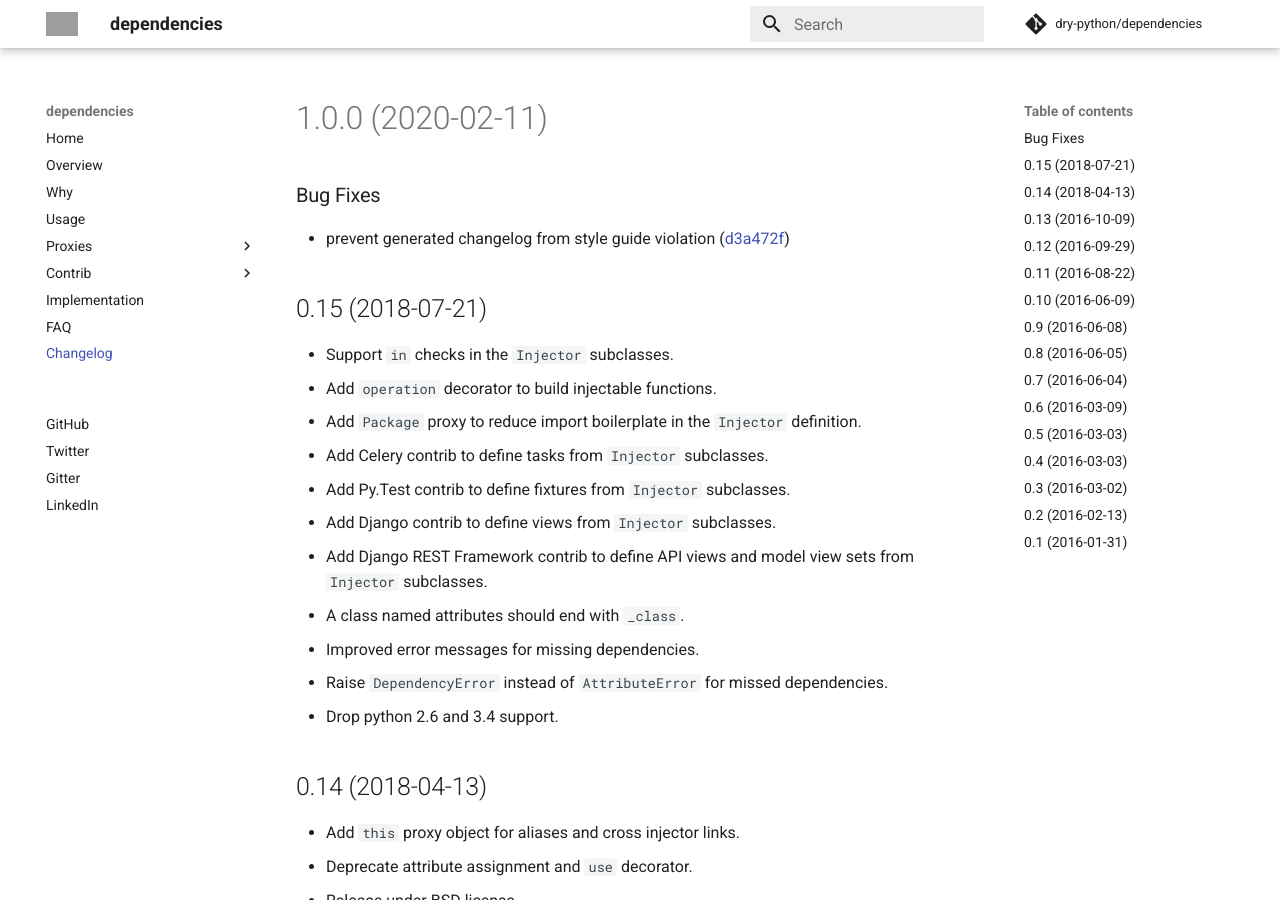
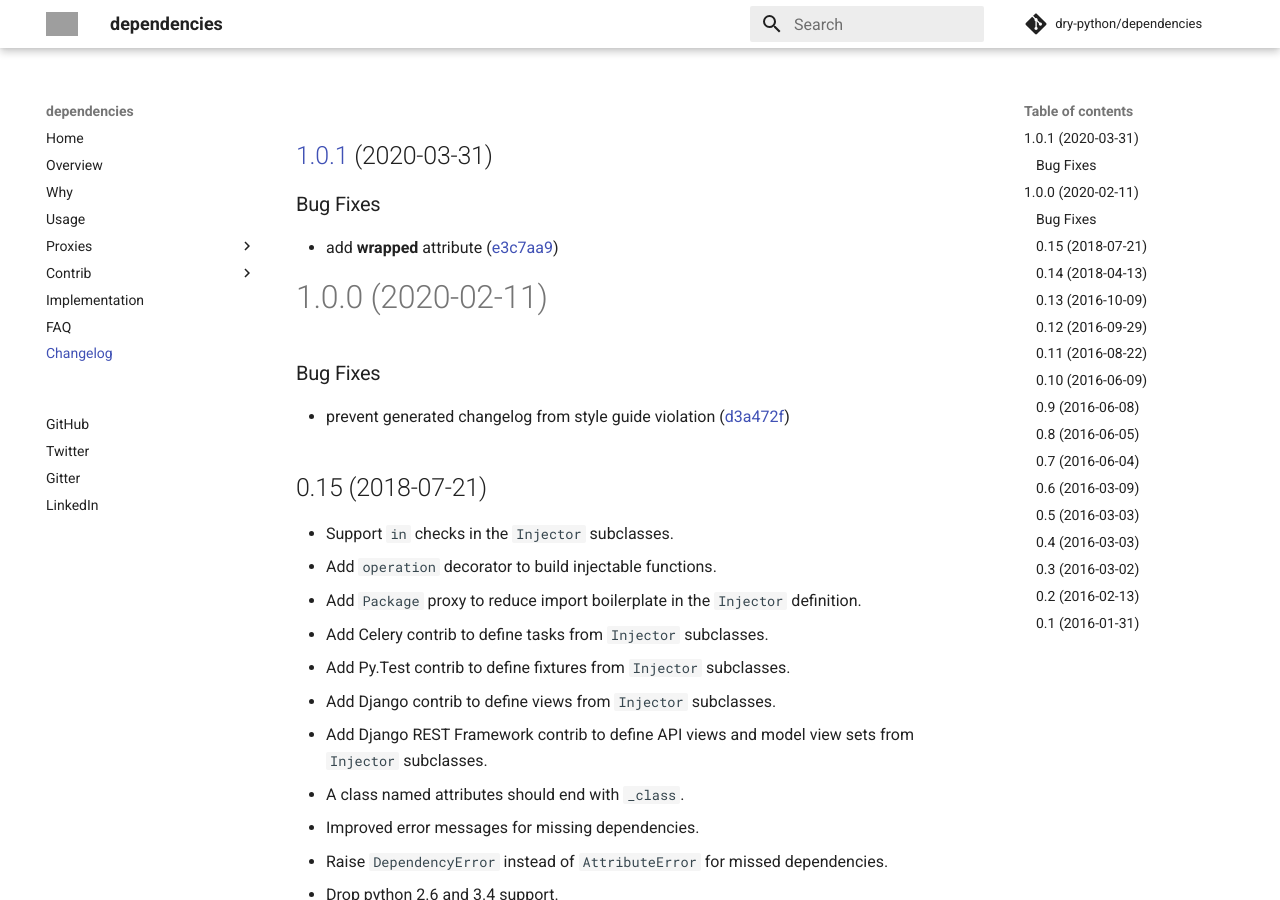
Before and after one commit to proofit404/dependencies, an MkDocs documentation site: the page built from docs/changelog.md, in a window 1280 px wide and 900 px high. Built offline with MkDocs 1.6.1 and Material for MkDocs 9.7.7, drawn with Linux system fonts in a browser that asks for light colours; comment, search, counter and statistics services are not loaded; grey boxes are pictures that could not be loaded.

Commit message:
chore(release): 1.0.1 [skip ci]
## [1.0.1](https://github.com/dry-python/dependencies/compare/1.0.0...1.0.1) (2020-03-31)

### Bug Fixes

* add __wrapped__ attribute ([e3c7aa9](https://github.com/dry-python/dependencies/commit/e3c7aa98cec4b33146c98855ae851fa57c990367))

```diff
--- a/docs/changelog.md
+++ b/docs/changelog.md
@@ -1,3 +1,9 @@
+## [1.0.1](https://github.com/dry-python/dependencies/compare/1.0.0...1.0.1) (2020-03-31)
+
+### Bug Fixes
+
+- add **wrapped** attribute ([e3c7aa9](https://github.com/dry-python/dependencies/commit/e3c7aa98cec4b33146c98855ae851fa57c990367))
+
 # 1.0.0 (2020-02-11)
 
 ### Bug Fixes
--- a/pyproject.toml
+++ b/pyproject.toml
@@ -1,6 +1,6 @@
 [tool.poetry]
 name = "dependencies"
-version = "1.0.0"
+version = "1.0.1"
 
 description = "Dependency Injection for Humans"
 readme = "README.md"
```
